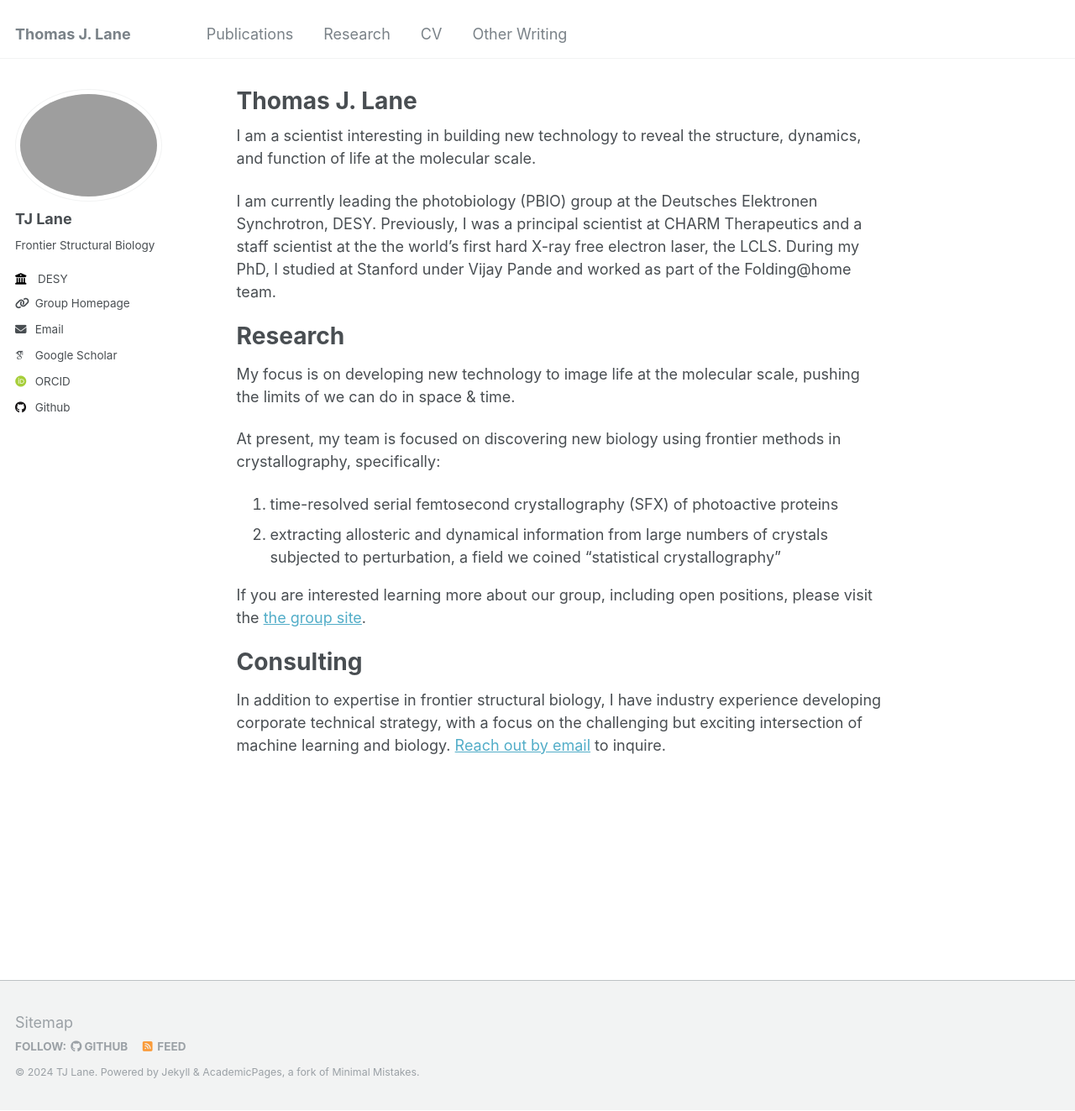
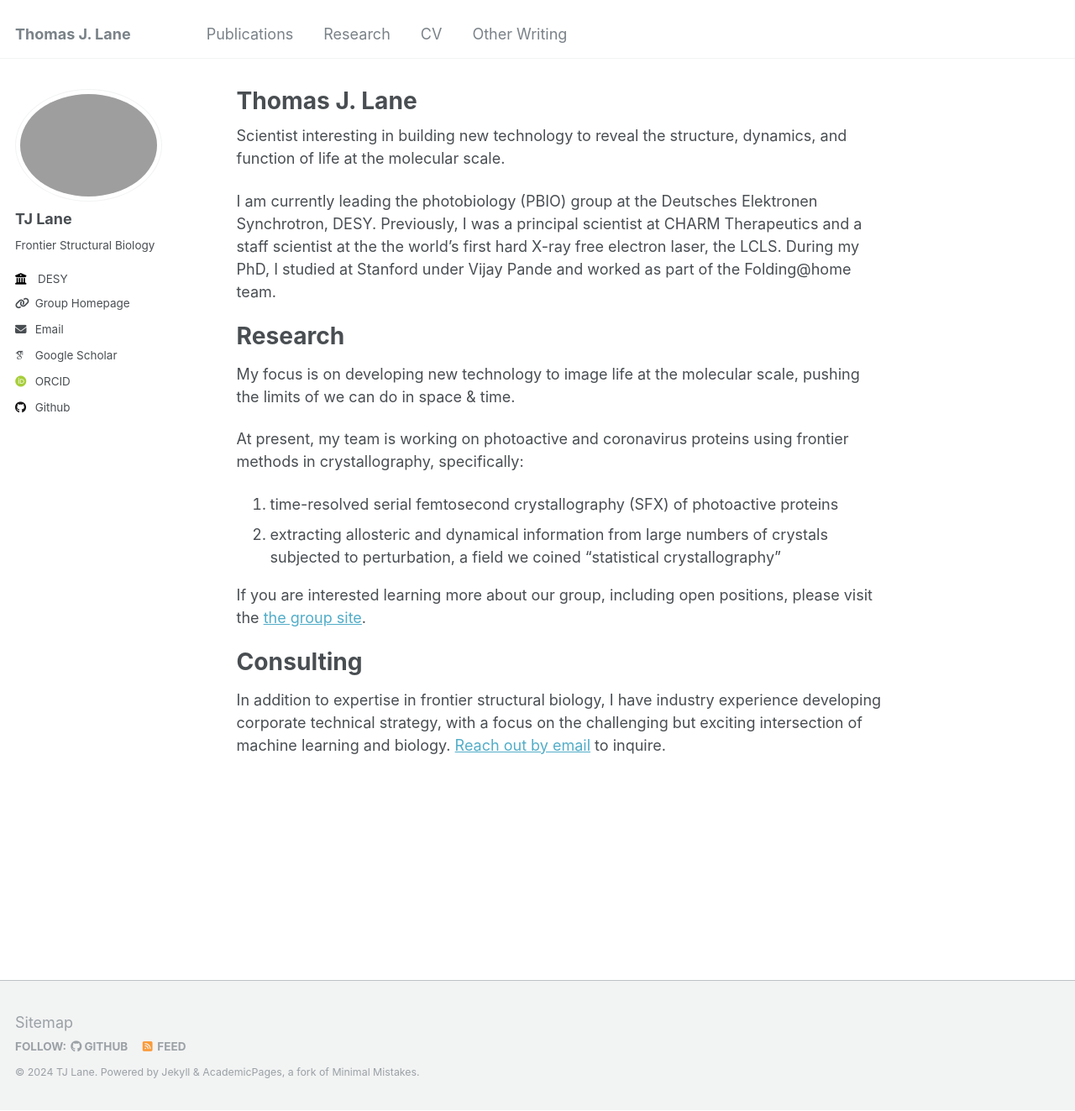
Before and after one commit to tjlane/tjlane.github.io, a Jekyll site: the page built from _pages/about.md, in a window 1280 px wide and 1323 px high. Shown: the whole window at 84% size. Built offline with Jekyll 4.4.1, drawn with Linux system fonts in a browser that asks for light colours; some web fonts are replaced.

Commit message:
tiny home page tweaks

```diff
--- a/_pages/about.md
+++ b/_pages/about.md
@@ -7,7 +7,7 @@ redirect_from:
   - /about.html
 ---
 
-I am a scientist interesting in building new technology to reveal the structure, dynamics, and function of life at the molecular scale.
+Scientist interesting in building new technology to reveal the structure, dynamics, and function of life at the molecular scale.
 
 I am currently leading the photobiology (PBIO) group at the Deutsches Elektronen Synchrotron, DESY. Previously, I was a principal scientist at CHARM Therapeutics and a staff scientist at the the world's first hard X-ray free electron laser, the LCLS. During my PhD, I studied at Stanford under Vijay Pande and worked as part of the Folding@home team.
 
@@ -16,7 +16,8 @@ Research
 ======
 My focus is on developing new technology to image life at the molecular scale, pushing the limits of we can do in space & time.
 
-At present, my team is focused on discovering new biology using frontier methods in crystallography, specifically:
+At present, my team is working on photoactive and coronavirus proteins using frontier methods in crystallography, specifically:
+
 1. time-resolved serial femtosecond crystallography (SFX) of photoactive proteins
 2. extracting allosteric and dynamical information from large numbers of crystals subjected to perturbation, a field we coined "statistical crystallography"
 
```
